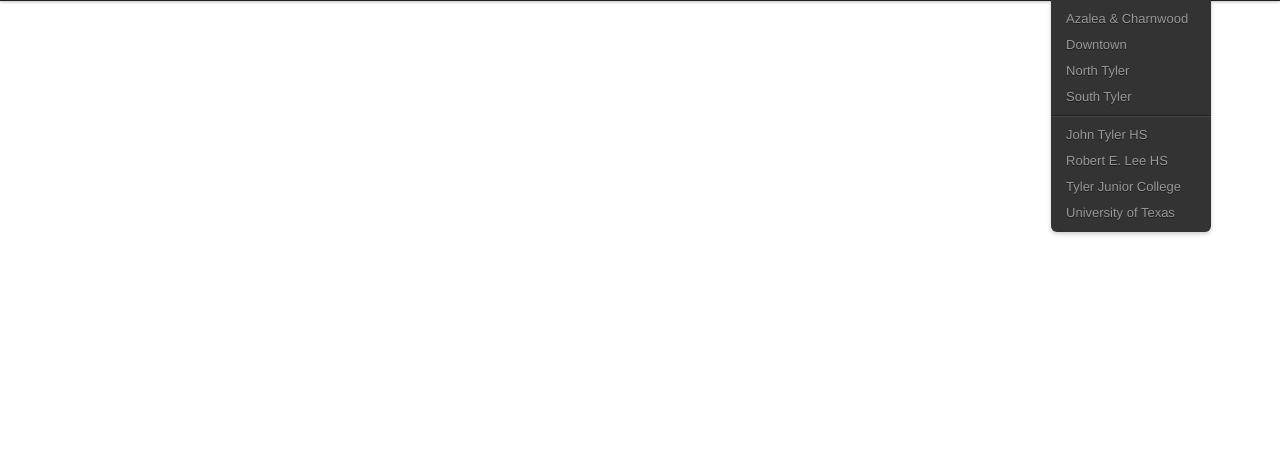
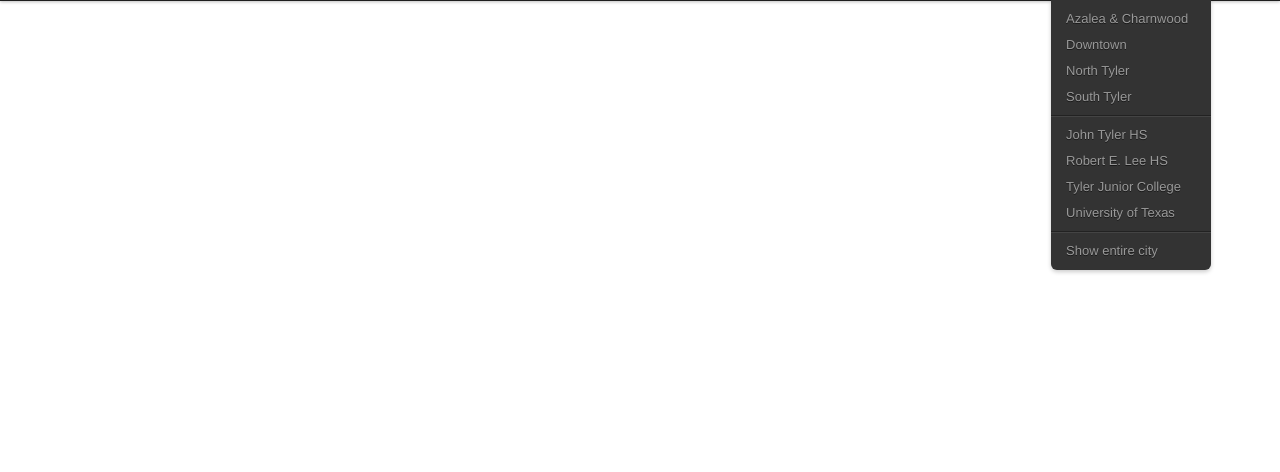
Before and after one commit to hacktyler/hacktyler_crime, a Django app: template sirens/templates/index.html in a window 1280 px wide, after a click on "Find a neighborhood or school". Shown: the part 40-512 px from the top of the page. Run offline with Django 3.2, Linux system fonts and the light colour scheme; the template is opened without the code that fills it, so the values that code supplies are empty; parts of the project's set-up code (start-up, migrations or seed data) failed here and were passed over; some libraries are stand-ins or nearby versions.

Commit message:
Add zoom-to-city link. Closes #30.

```diff
--- a/sirens/templates/index.html
+++ b/sirens/templates/index.html
@@ -41,6 +41,8 @@
                             <li><a href="#" class="location" data-latitude="32.3021" data-longitude="-95.2964" data-zoom="15">Robert E. Lee HS</a></li>
                             <li><a href="#" class="location" data-latitude="32.3350" data-longitude="-95.2828" data-zoom="15">Tyler Junior College</a></li>
                             <li><a href="#" class="location" data-latitude="32.3164" data-longitude="-95.2541" data-zoom="15">University of Texas</a></li>
+                            <li class="divider"></li>
+                            <li><a href="#" class="location" data-latitude="32.323" data-longitude="-95.3006" data-zoom="12">Show entire city</a></li>
 
                         </ul>
                     </li>
```
